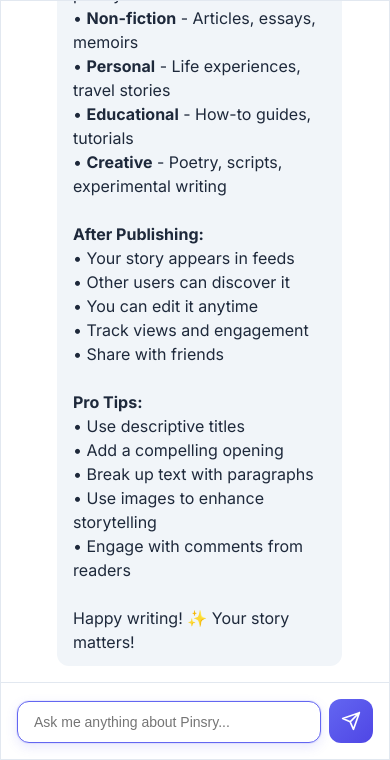
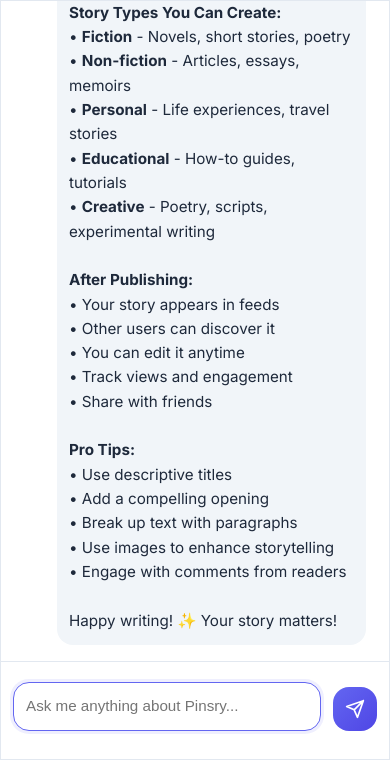
Before and after one commit to Luohino/Pinsry-support, a plain HTML site: page index.html in a window 390 px wide. Both pictures are taken after a click on the element 195 px from the left and 1138 px from the top of the page. Shown: the part 800-1560 px from the top of the page. Drawn offline with Linux system fonts and the light colour scheme.

Commit message:
style.css

```diff
--- a/style.css
+++ b/style.css
@@ -824,6 +824,23 @@ button.contact-link {
 @media (max-width: 640px) {
     .chat-header {
         border-radius: 0;
+        padding: var(--space-4) var(--space-4);
+        /* Add safe area support for mobile devices with notches */
+        padding-top: calc(var(--space-4) + env(safe-area-inset-top));
+    }
+
+    .chat-title {
+        font-size: 1.1rem;
+        font-weight: 700;
+    }
+
+    .chat-status {
+        font-size: 0.8rem;
+    }
+
+    .avatar-img {
+        width: 2.75rem;
+        height: 2.75rem;
     }
 }
 
@@ -1064,10 +1081,161 @@ button.contact-link {
         border-radius: 0;
         transform: translateY(100%);
         transition: transform var(--transition-smooth);
+        /* Add safe area support for mobile devices */
+        padding-bottom: env(safe-area-inset-bottom);
     }
 
     .chat-widget.active {
         transform: translateY(0);
+    }
+
+    /* Mobile chat input container improvements */
+    .chat-input-container {
+        padding: var(--space-4) var(--space-4) calc(var(--space-4) + env(safe-area-inset-bottom));
+        border-top: 1px solid var(--gray-200);
+        background: var(--white);
+        flex-shrink: 0;
+        /* Add extra bottom spacing for mobile */
+        margin-bottom: var(--space-2);
+    }
+
+    /* Mobile chat input wrapper */
+    .chat-input-wrapper {
+        display: flex;
+        gap: var(--space-3);
+        align-items: flex-end;
+        /* Add more spacing for better touch targets */
+        padding: var(--space-2) 0;
+    }
+
+    /* Mobile chat input field */
+    .chat-input {
+        flex: 1;
+        padding: var(--space-4) var(--space-4);
+        border: 1px solid var(--gray-300);
+        border-radius: var(--radius-xl);
+        font-size: 1rem;
+        resize: none;
+        outline: none;
+        transition: all var(--transition-fast);
+        background: var(--white);
+        min-height: 3rem;
+        max-height: 8rem;
+        /* Better touch target size */
+        line-height: 1.5;
+    }
+
+    /* Mobile chat send button */
+    .chat-send {
+        background: var(--gradient-primary);
+        color: var(--white);
+        border: none;
+        border-radius: var(--radius-xl);
+        padding: var(--space-4);
+        cursor: pointer;
+        transition: all var(--transition-fast);
+        display: flex;
+        align-items: center;
+        justify-content: center;
+        /* Better touch target */
+        min-width: 3rem;
+        min-height: 3rem;
+    }
+
+    /* Mobile chat messages area */
+    .chat-messages {
+        flex: 1;
+        overflow-y: auto;
+        padding: var(--space-4) var(--space-4) var(--space-2);
+        display: flex;
+        flex-direction: column;
+        gap: var(--space-4);
+        min-height: 0;
+        /* Add bottom padding to prevent overlap with input */
+        padding-bottom: var(--space-6);
+    }
+
+    /* Mobile message bubbles */
+    .message-bubble {
+        max-width: 85%;
+        padding: var(--space-4) var(--space-4);
+        border-radius: var(--radius-xl);
+        background: var(--gray-100);
+        color: var(--gray-800);
+        word-wrap: break-word;
+        line-height: 1.6;
+        word-break: break-word;
+        overflow-wrap: break-word;
+        font-size: 1rem;
+    }
+
+    .message.user .message-bubble {
+        background: var(--gradient-primary);
+        color: var(--white);
+    }
+
+    /* Mobile message avatars */
+    .message-avatar {
+        flex-shrink: 0;
+        width: 2.5rem;
+        height: 2.5rem;
+        border-radius: 50%;
+        background: var(--gradient-primary);
+        display: flex;
+        align-items: center;
+        justify-content: center;
+        color: var(--white);
+        font-size: 0.875rem;
+        font-weight: 600;
+    }
+
+    .message.user .message-avatar {
+        background: var(--gray-500);
+    }
+
+    /* Mobile scroll improvements */
+    .chat-messages {
+        -webkit-overflow-scrolling: touch;
+        scroll-behavior: smooth;
+    }
+
+    /* Mobile typing indicator improvements */
+    .typing-indicator {
+        padding: var(--space-4) var(--space-4);
+        border-radius: var(--radius-xl);
+        background: var(--gray-100);
+        align-items: center;
+        max-width: fit-content;
+    }
+
+    .typing-dot {
+        width: 0.6rem;
+        height: 0.6rem;
+        background: var(--gray-400);
+        border-radius: 50%;
+        animation: typing 1.4s ease-in-out infinite;
+    }
+
+    /* Mobile focus improvements */
+    .chat-input:focus {
+        border-color: var(--primary-500);
+        box-shadow: 0 0 0 3px rgba(99, 102, 241, 0.1);
+        transform: none;
+    }
+
+    /* Mobile button hover states */
+    .chat-send:active {
+        transform: scale(0.95);
+        background: var(--primary-700);
+    }
+
+    /* Mobile message spacing */
+    .message {
+        margin-bottom: var(--space-2);
+    }
+
+    .message:last-child {
+        margin-bottom: 0;
     }
 }
 
@@ -1325,6 +1493,39 @@ button.contact-link {
         width: 1.25rem;
         height: 1.25rem;
     }
+
+    /* Extra small mobile chat improvements */
+    .chat-input-container {
+        padding: var(--space-3) var(--space-3) calc(var(--space-3) + env(safe-area-inset-bottom));
+    }
+
+    .chat-input {
+        padding: var(--space-3) var(--space-3);
+        font-size: 0.95rem;
+        min-height: 2.75rem;
+    }
+
+    .chat-send {
+        padding: var(--space-3);
+        min-width: 2.75rem;
+        min-height: 2.75rem;
+    }
+
+    .chat-messages {
+        padding: var(--space-3) var(--space-3) var(--space-2);
+        padding-bottom: var(--space-4);
+    }
+
+    .message-bubble {
+        padding: var(--space-3) var(--space-3);
+        font-size: 0.95rem;
+    }
+
+    .message-avatar {
+        width: 2.25rem;
+        height: 2.25rem;
+        font-size: 0.8rem;
+    }
 }
 
 /* Dark mode support (if needed) */
```
